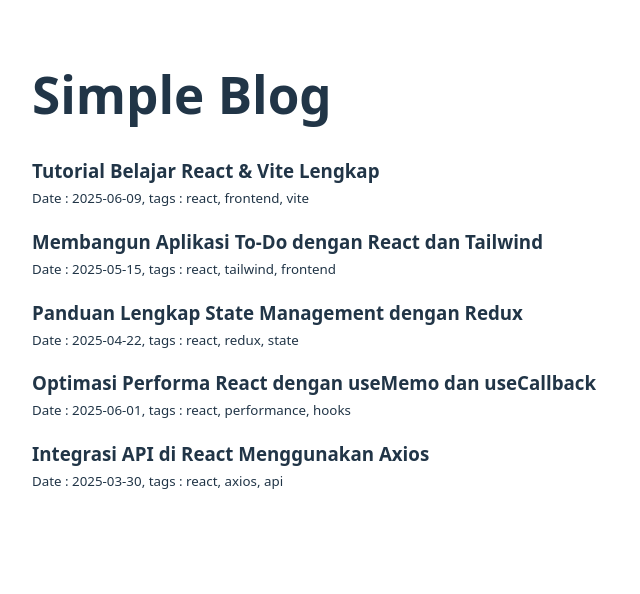
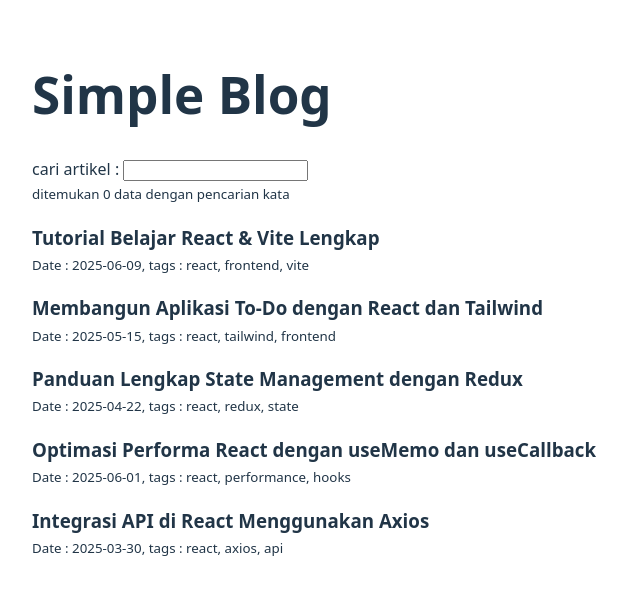
Before and after one commit to afifrivay29/ViteReactFundamental, a React (Vite) app: page / in a window 1280 px wide. Shown: the top 594 px of the page, without its empty margins (0-640 px from the left). Built offline with nearby package versions, Linux system fonts and the light colour scheme.

Commit message:
Fitur Filter Data dan Pengenalan useState

```diff
--- a/src/pages/Homepage.jsx
+++ b/src/pages/Homepage.jsx
@@ -1,12 +1,20 @@
+import { useState } from "react";
 import Article from "../components/article";
 import posts from "../posts.json"
 
 function Homepage() {
+    const [search, setSearch] = useState("")
+    const changeSearch = (event) => {
+        console.log(event.target.value);
+        setSearch(event.target.value)
+    }
     return (
         <>
             <h1>Simple Blog</h1>
-            {posts.map((blog) => (
-                <Article title={blog.title} tags={blog.tags} date={blog.date} />
+            <div>cari artikel : <input onChange={changeSearch} /></div>
+            <small>ditemukan 0 data dengan pencarian kata {search}</small>
+            {posts.map(({title, tags, date}, index) => (
+                <Article {...{ title, tags, date }} key={index} />
             ))}
         </>
     )
```
